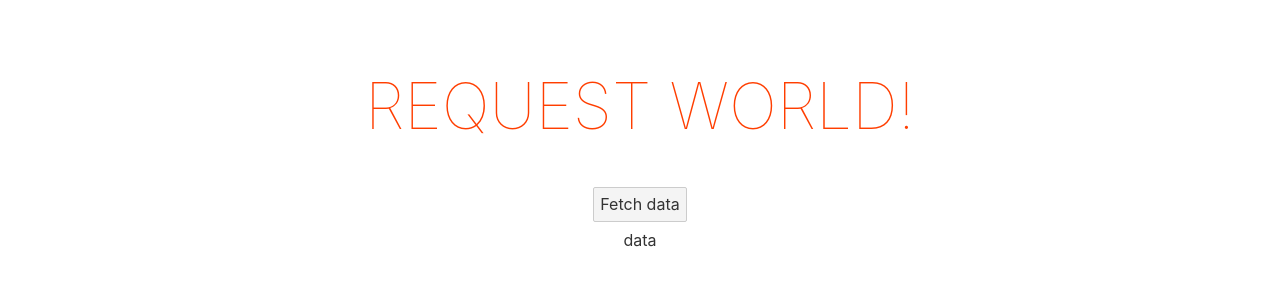
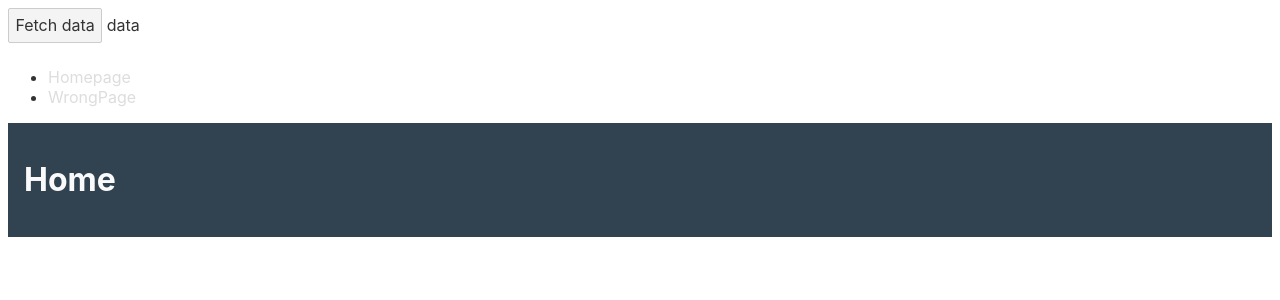
Before and after one commit to VADMARK223/pet_project, a Svelte app in the folder svelte/: page / in a window 1280 px wide. Shown: the top 300 px of the page. Built offline with nearby package versions, Linux system fonts and the light colour scheme.

Commit message:
Routing in svelte.

```diff
--- a/svelte/public/global.css
+++ b/svelte/public/global.css
@@ -10,6 +10,18 @@ body {
 	padding: 8px;
 	box-sizing: border-box;
 	font-family: -apple-system, BlinkMacSystemFont, "Segoe UI", Roboto, Oxygen-Sans, Ubuntu, Cantarell, "Helvetica Neue", sans-serif;
+
+	--primary-color: #25333D;
+	--primary-color-1: #25333D;
+	--primary-color-2: #314351;
+	--primary-color-3: #495A67;
+	--primary-color-4: #61717D;
+
+	--second-color: #FAFAFA;
+	--second-color-1: #FAFAFA;
+	--second-color-2: #F2F2F2;
+	--second-color-3: #EEEEEE;
+	--second-color-4: #DDDDDD;
 }
 
 a {
--- a/svelte/src/App.svelte
+++ b/svelte/src/App.svelte
@@ -1,6 +1,9 @@
 <script>
-	export let name;
+    import Router from './app/routing/Router.svelte';
+    import Sidenav from './app/components/Sidenav.svelte'
+
     let data = "data";
+
     async function fetchDataHandler() {
         const url = "http://localhost:8080/test";
         const response = await fetch(url);
@@ -10,29 +13,7 @@
 </script>
 
 <main>
-	<h1>Request {name}!</h1>
-	<button on:click={fetchDataHandler}>Fetch data</button>
-	<div>{data}</div>
+    <button on:click={fetchDataHandler}>Fetch data</button>  {data}
+    <Sidenav/>
+    <Router/>
 </main>
-
-<style>
-	main {
-		text-align: center;
-		padding: 1em;
-		max-width: 240px;
-		margin: 0 auto;
-	}
-
-	h1 {
-		color: #ff3e00;
-		text-transform: uppercase;
-		font-size: 4em;
-		font-weight: 100;
-	}
-
-	@media (min-width: 640px) {
-		main {
-			max-width: none;
-		}
-	}
-</style>
--- /dev/null
+++ b/svelte/src/app/components/Sidenav.svelte
@@ -0,0 +1,14 @@
+<script>
+    import RouterLink from '../routing/RouterLink.svelte'
+</script>
+
+<nav>
+    <ul>
+        <li>
+            <RouterLink url="home">Homepage</RouterLink>
+        </li>
+        <li>
+            <RouterLink url="aaa">WrongPage</RouterLink>
+        </li>
+    </ul>
+</nav>
--- /dev/null
+++ b/svelte/src/app/pages/HomePage.svelte
@@ -0,0 +1 @@
+<h1>Home</h1>
--- /dev/null
+++ b/svelte/src/app/pages/NotFoundPage.svelte
@@ -0,0 +1 @@
+<h1>Wrong way, go back.</h1>
--- /dev/null
+++ b/svelte/src/app/routing/Router.svelte
@@ -0,0 +1,31 @@
+<script>
+    import {hash} from '../services/router';
+    import Homepage from '../pages/HomePage.svelte';
+    import NotFoundPage from '../pages/NotFoundPage.svelte';
+
+    let value = Homepage;
+
+    hash.subscribe(val => {
+        console.log("hash=" + val);
+        switch (val) {
+            case 'home':
+                value = Homepage;
+                break;
+            default:
+                value = NotFoundPage;
+        }
+    })
+</script>
+
+<main>
+    <svelte:component this="{value}"/>
+</main>
+
+<style>
+    main {
+        flex-grow: 1;
+        background-color: var(--primary-color-2);
+        color: var(--second-color);
+        padding: 1rem;
+    }
+</style>
--- /dev/null
+++ b/svelte/src/app/routing/RouterLink.svelte
@@ -0,0 +1,13 @@
+<script>
+    export let url;
+</script>
+
+<style>
+    a {
+        color: var(--second-color-4);
+    }
+</style>
+
+<a href="#/{url}">
+    <slot></slot>
+</a>
--- /dev/null
+++ b/svelte/src/app/services/router.js
@@ -0,0 +1,14 @@
+import {writable} from "svelte/store";
+
+export const hash = writable('home');
+
+function hashSetter() {
+    console.log("Location hash: " + location.hash);
+    hash.set(
+        location.hash.length >= 2
+            ? location.hash.substring(2)
+            : ''
+    );
+}
+
+window.onhashchange = () => hashSetter()
--- a/svelte/src/main.js
+++ b/svelte/src/main.js
@@ -1,10 +1,5 @@
 import App from './App.svelte';
 
 const app = new App({
-	target: document.body,
-	props: {
-		name: 'world'
-	}
+	target: document.body
 });
-
-export default app;
```
Lines whose indentation alone changed are shown as unchanged.
